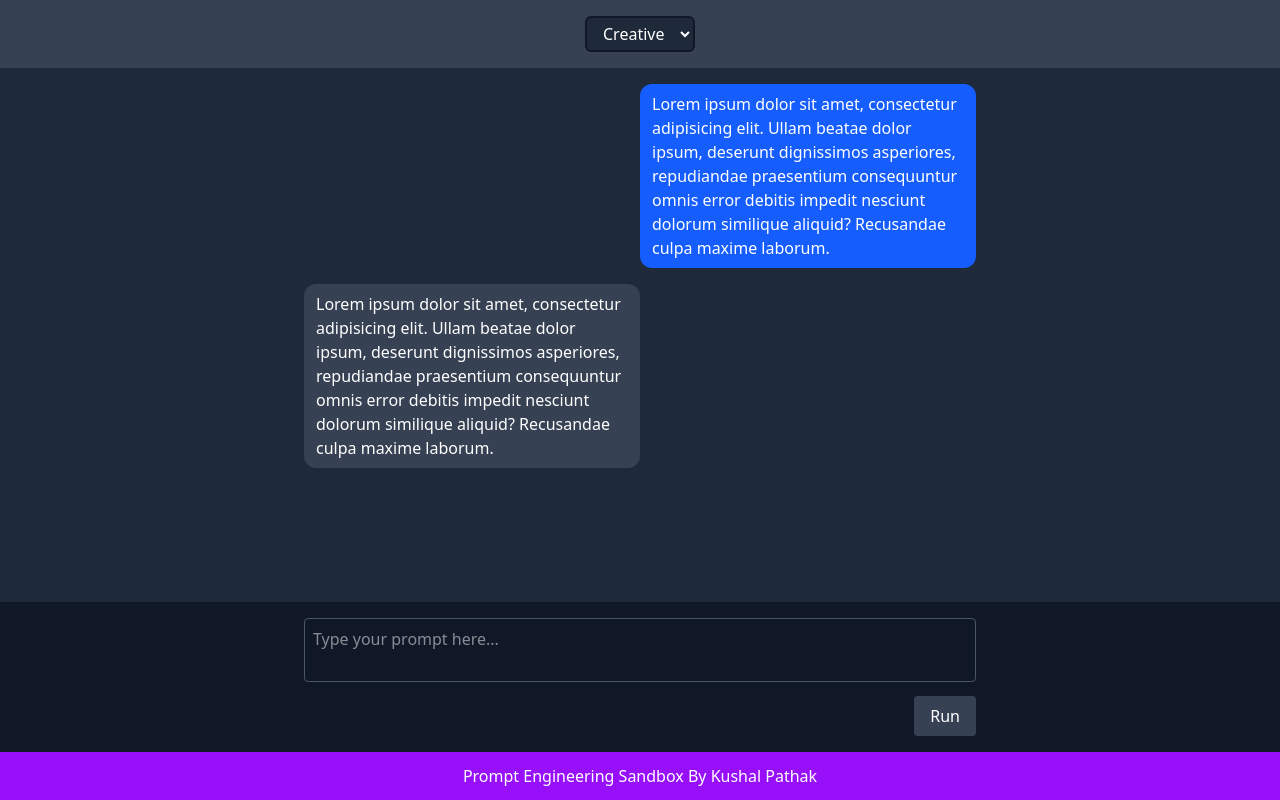
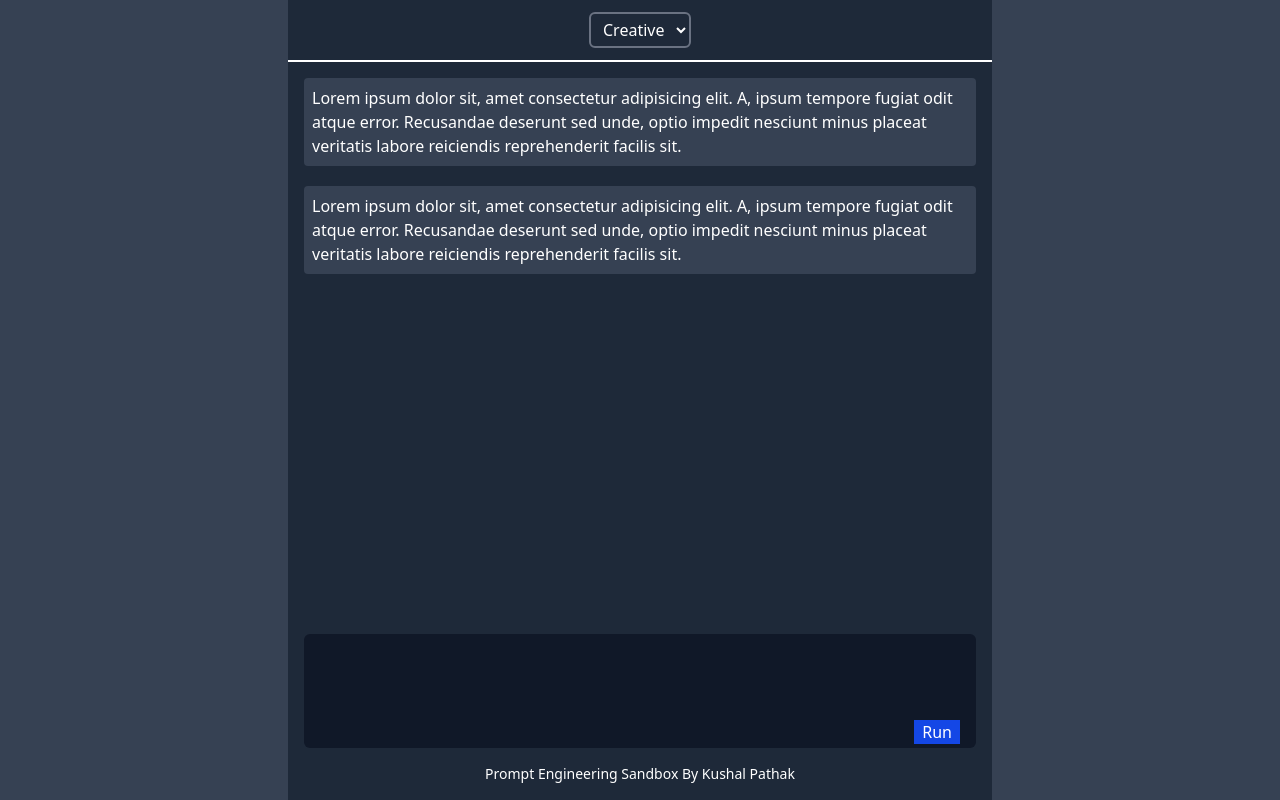
Before and after one commit to Kushal-Pathak/prompt-engineering-sandbox, a Next.js app: page / in a window 1280 px wide. Built offline with nearby package versions, Linux system fonts and the light colour scheme.

Commit message:
Layout completed

```diff
--- a/app/page.tsx
+++ b/app/page.tsx
@@ -1,64 +1,53 @@
 export default function Home() {
   return (
-    <div className="bg-gray-800 text-white min-h-screen flex flex-col">
-      {/* 1) HEADER */}
-      <header className="bg-gray-700 p-4 flex justify-center items-center">
+    <div className="flex h-screen justify-center bg-gray-700 ">
+      <div className="flex flex-col xsm:w-full sm:w-[80%] md:w-[60%] lg:w-[55%] bg-gray-800 text-white">
+        <header className="flex justify-center p-3">
           <select
-          name="model"
-          id="model"
-          className="px-3 py-1 bg-gray-800 border-2 border-gray-900 rounded-md cursor-pointer"
+            name=""
+            id=""
+            className="border-2 border-gray-500 rounded-md px-2 py-1 cursor-pointer bg-gray-800"
           >
-          <option value="creative">Creative</option>
-          <option value="precise">Precise</option>
-          <option value="concise">Concise</option>
+            <option value="">Creative</option>
+            <option value="">Precise</option>
+            <option value="">Concise</option>
           </select>
         </header>
+        <div className="border"></div>
 
-      {/* 2) MAIN (Conversation Area) */}
-      <main className="flex-1 overflow-y-auto p-4">
-        <div className="max-w-2xl mx-auto space-y-4">
-          {/* User message */}
-          <div className="flex justify-end">
-            <div className="bg-blue-600 px-3 py-2 rounded-xl sm:w-[90%] md:w-[60%] lg:w-[50%]">
-              Lorem ipsum dolor sit amet, consectetur adipisicing elit. Ullam
-              beatae dolor ipsum, deserunt dignissimos asperiores, repudiandae
-              praesentium consequuntur omnis error debitis impedit nesciunt
-              dolorum similique aliquid? Recusandae culpa maxime laborum.
-            </div>
-          </div>
-
-          {/* AI response */}
-          <div className="flex justify-start">
-            <div className="bg-gray-700 px-3 py-2 rounded-xl sm:w-[90%] md:w-[60%] lg:w-[50%]">
-              Lorem ipsum dolor sit amet, consectetur adipisicing elit. Ullam
-              beatae dolor ipsum, deserunt dignissimos asperiores, repudiandae
-              praesentium consequuntur omnis error debitis impedit nesciunt
-              dolorum similique aliquid? Recusandae culpa maxime laborum.
+        <main className="flex-1 flex flex-col p-4">
+          <p className="p-2 mb-5 bg-gray-700 rounded">
+            Lorem ipsum dolor sit, amet consectetur adipisicing elit. A, ipsum
+            tempore fugiat odit atque error. Recusandae deserunt sed unde, optio
+            impedit nesciunt minus placeat veritatis labore reiciendis
+            reprehenderit facilis sit.
+          </p>
+          <p className="p-2 mb-5 bg-gray-700 rounded">
+            Lorem ipsum dolor sit, amet consectetur adipisicing elit. A, ipsum
+            tempore fugiat odit atque error. Recusandae deserunt sed unde, optio
+            impedit nesciunt minus placeat veritatis labore reiciendis
+            reprehenderit facilis sit.
+          </p>
+        </main>
+        <section className="px-4">
+          <div className="bg-gray-900 rounded-md ">
+            <textarea
+              name=""
+              id=""
+              className="px-2 py-1 h-20 w-full resize-none overflow-y-auto"
+            ></textarea>
+            <div className="px-4">
+              <div className="flex justify-end pb-1">
+                <button className="bg-blue-700 px-2">Run</button>
               </div>
             </div>
           </div>
-      </main>
+        </section>
 
-      {/* 3) PROMPT INPUT AREA */}
-      <div className="bg-gray-900 p-4">
-        <div className="max-w-2xl mx-auto">
-          <textarea
-            name="prompt"
-            className="w-full h-16 p-2 border border-gray-600 rounded resize-none focus:outline-none focus:ring-2 focus:ring-blue-500"
-            placeholder="Type your prompt here..."
-          />
-          <div className="flex justify-end mt-2">
-            <button className="bg-gray-700 px-4 py-2 rounded hover:bg-gray-600">
-              Run
-            </button>
-          </div>
-        </div>
-      </div>
-
-      {/* 4) FOOTER */}
-      <footer className="bg-purple-600 text-center p-3">
+        <footer className="text-center text-sm m-4">
           Prompt Engineering Sandbox By Kushal Pathak
         </footer>
       </div>
+    </div>
   );
 }
```
Lines whose indentation alone changed are shown as unchanged.
